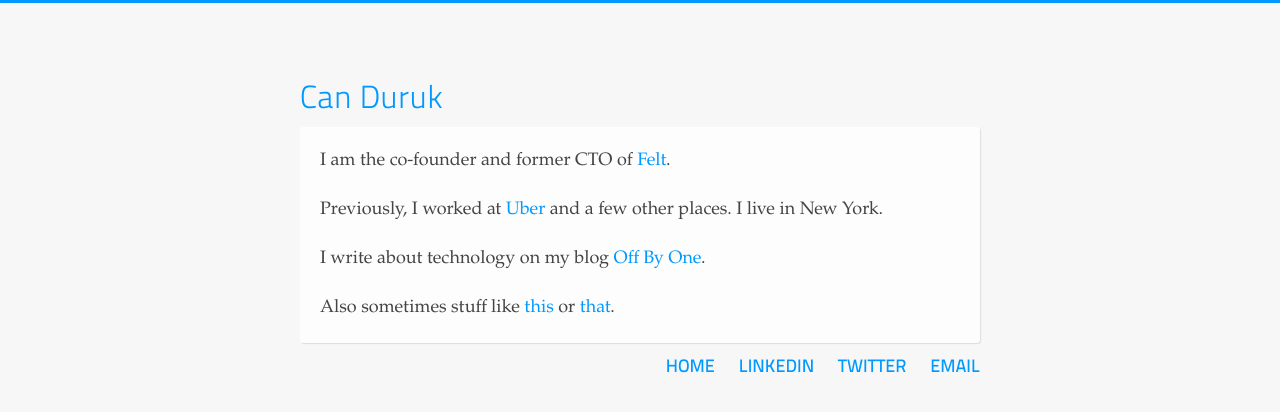
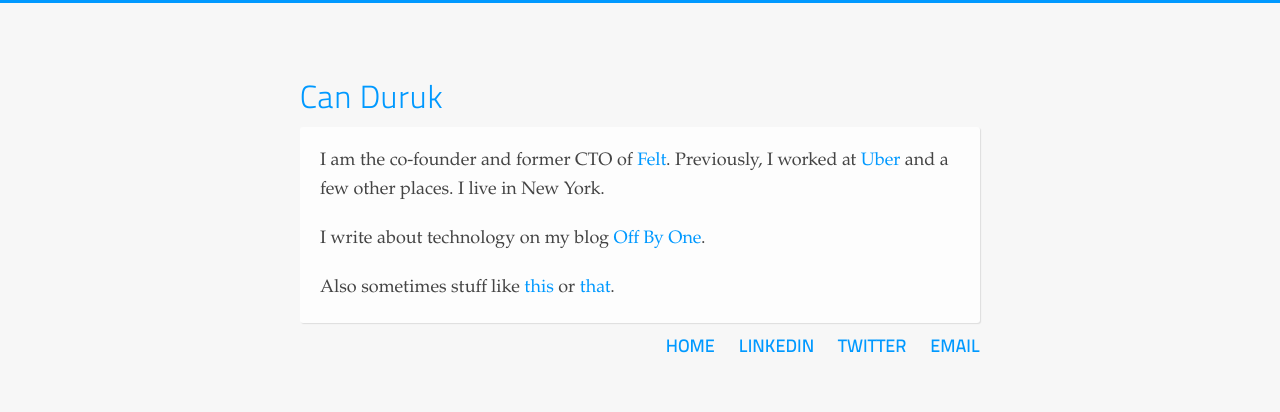
Before and after one commit to cduruk/cduruk.github.com, a Jekyll site: the page built from index.html, in a window 1280 px wide. Shown: the top 412 px of the page. Built offline with Jekyll 4.4.1, drawn with Linux system fonts in a browser that asks for light colours.

```diff
--- a/index.html
+++ b/index.html
@@ -5,9 +5,9 @@ baseclass: home
 <h1>Can Duruk</h1>
 
 <div class="box">
-  <p>I am the co-founder and former CTO of <a href="https://felt.com">Felt</a>.</p>
   <p>
-    Previously, I worked at <a href="https://uber.com">Uber</a> and a few other places. I live in New York.
+    I am the co-founder and former CTO of <a href="https://felt.com">Felt</a>. Previously, I worked at <a href="https://uber.com">Uber</a> and a few other places. I live in New York.
+  </p>
   <p>
     I write about technology on my blog <a href="https://justoffbyone.com">Off By One</a>.
   </p>
```
